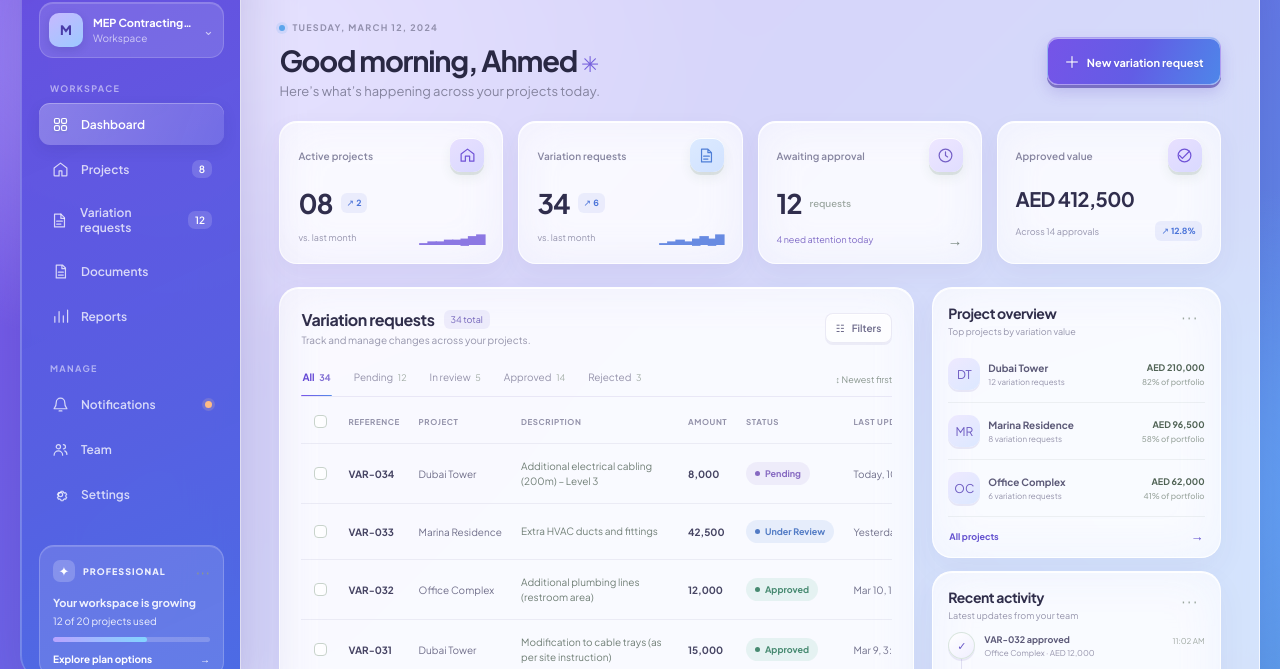
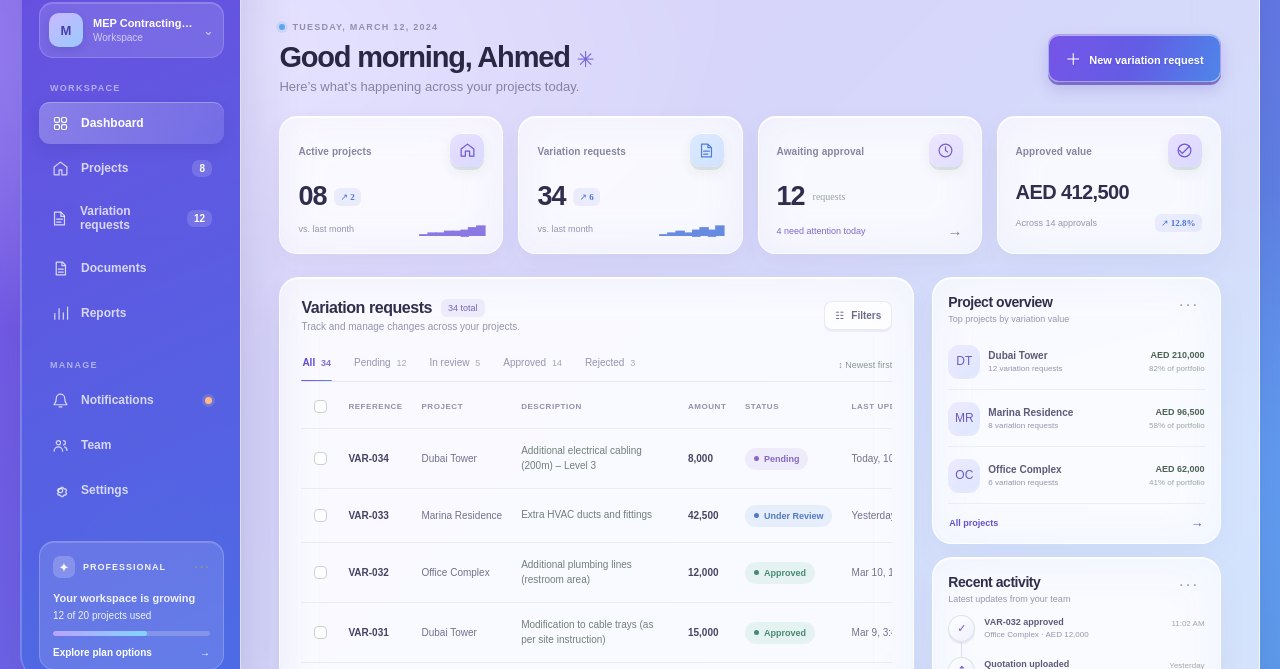
Before and after one commit to Aasa89048/ClaimProof, a plain HTML site: page index.html in a window 1280 px wide. Shown: the part 100-769 px from the top of the page. Drawn offline with Linux system fonts and the light colour scheme.

Commit message:
Use Apple system font and full viewport layout

```diff
--- a/index.html
+++ b/index.html
@@ -6,9 +6,6 @@
   <meta name="theme-color" content="#edf3f0">
   <meta name="description" content="ClaimProof variation management dashboard for construction teams.">
   <title>ClaimProof — Project dashboard</title>
-  <link rel="preconnect" href="https://fonts.googleapis.com">
-  <link rel="preconnect" href="https://fonts.gstatic.com" crossorigin>
-  <link href="https://fonts.googleapis.com/css2?family=DM+Sans:wght@400;500;600;700;800&family=Plus+Jakarta+Sans:wght@400;500;600;700;800&display=swap" rel="stylesheet">
   <link rel="stylesheet" href="styles.css">
   <script src="app.js" defer></script>
 </head>
```
